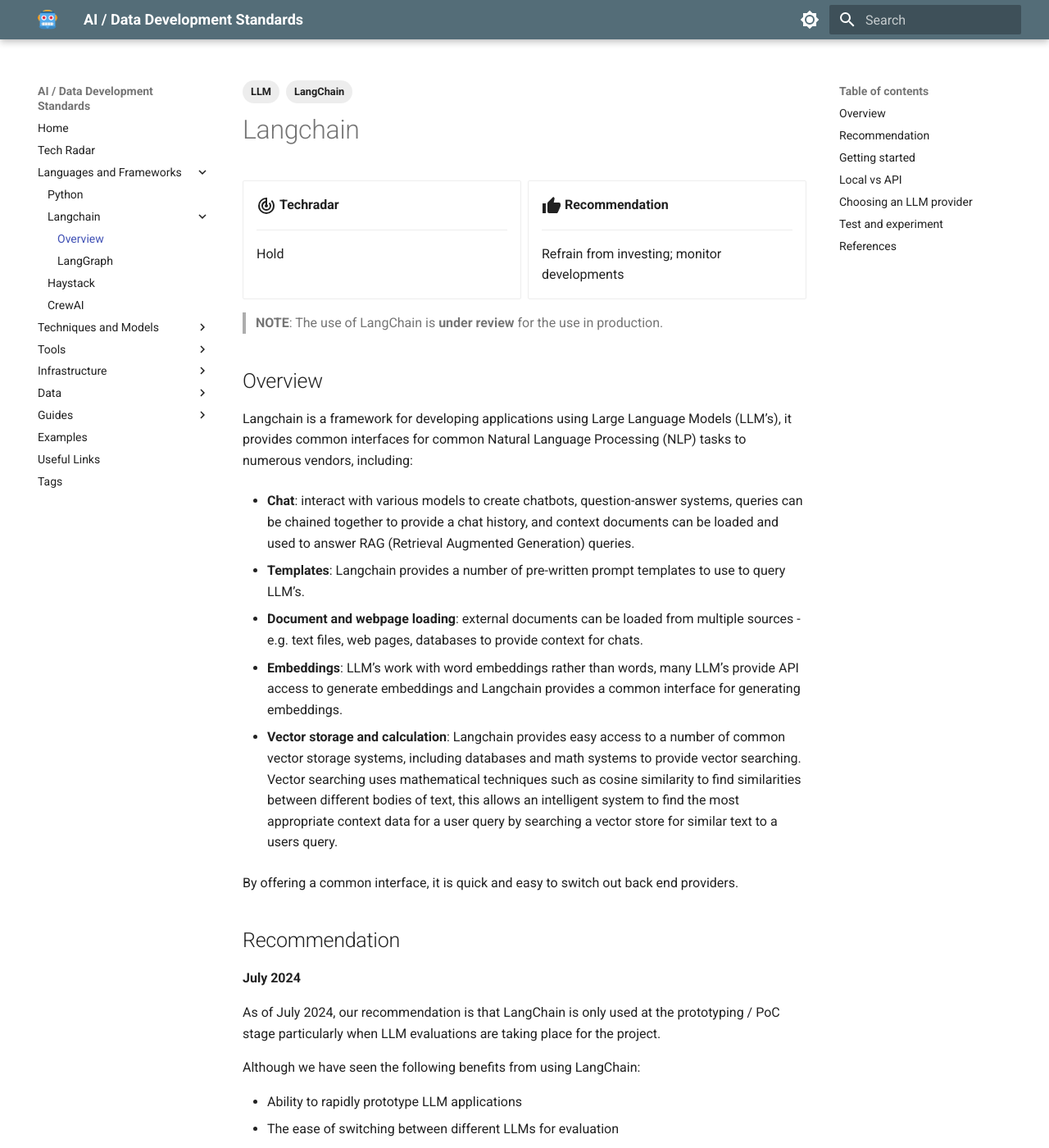
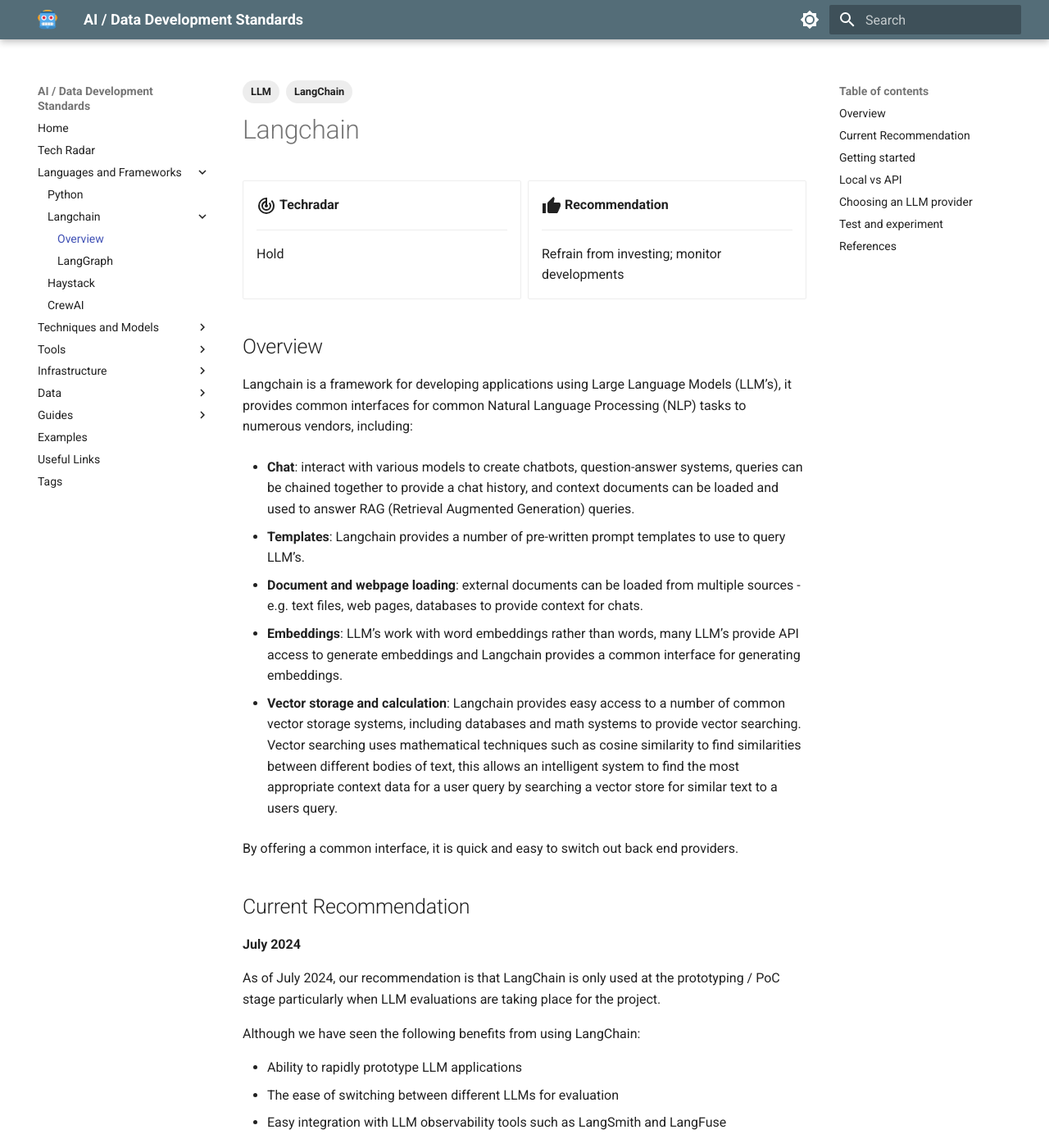
Before and after one commit to DEFRA/ai-data-development-standards, an MkDocs documentation site: the page built from docs/languages-frameworks/langchain/langchain.md, in a window 1280 px wide and 1400 px high. Shown: the whole window at 82% size. Built offline with MkDocs 1.6.1 and Material for MkDocs 9.7.7, drawn with Linux system fonts in a browser that asks for light colours.

Commit message:
implement changes

```diff
--- a/docs/languages-frameworks/langchain/langchain.md
+++ b/docs/languages-frameworks/langchain/langchain.md
@@ -22,8 +22,6 @@ tags:
 
 </div>
 
-> **NOTE**: The use of LangChain is **under review** for the use in production.
-
 ## Overview
 
 Langchain is a framework for developing applications using Large Language Models (LLM’s), it provides common interfaces for common Natural Language Processing (NLP) tasks to numerous vendors, including:
@@ -40,7 +38,7 @@ Langchain is a framework for developing applications using Large Language Models
 
 By offering a common interface, it is quick and easy to switch out back end providers.
 
-## Recommendation
+## Current Recommendation
 
 **July 2024**
 
```
